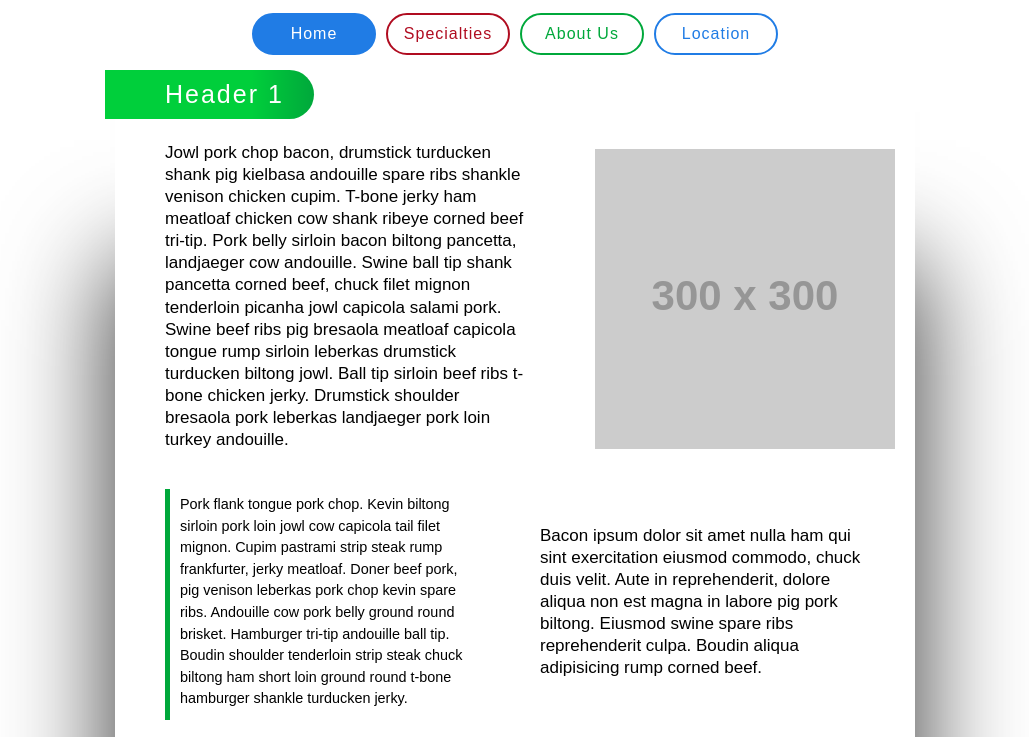
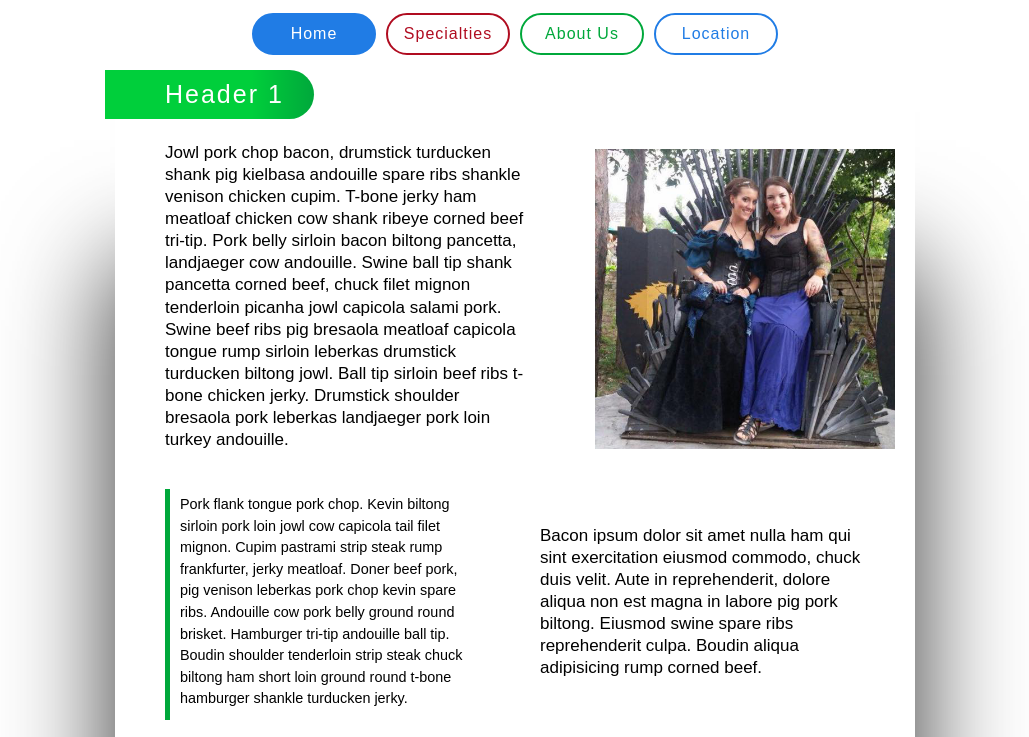
Before and after one commit to JeffSallans/function_junction_website, a plain HTML site: page index.html in a window 1280 px wide. Shown: the top 737 px of the page, without its empty margins (125-1154 px from the left). Drawn offline with Linux system fonts and the light colour scheme; placeholder pictures from the web are drawn by us.

Commit message:
Added picture of dana for a custom feel

```diff
--- a/index.html
+++ b/index.html
@@ -57,7 +57,8 @@
 					<p max class="possible-half">
 						Jowl pork chop bacon, drumstick turducken shank pig kielbasa andouille spare ribs shankle venison chicken cupim. T-bone jerky ham meatloaf chicken cow shank ribeye corned beef tri-tip. Pork belly sirloin bacon biltong pancetta, landjaeger cow andouille. Swine ball tip shank pancetta corned beef, chuck filet mignon tenderloin picanha jowl capicola salami pork. Swine beef ribs pig bresaola meatloaf capicola tongue rump sirloin leberkas drumstick turducken biltong jowl. Ball tip sirloin beef ribs t-bone chicken jerky. Drumstick shoulder bresaola pork leberkas landjaeger pork loin turkey andouille.
 					</p>
-					<img class="profile" src="http://placehold.it/300x300">
+					<img class="profile" src="img/dana_throne.jpg" height="300px" width="300px">
+					<!--<img class="profile" src="http://placehold.it/300x300">-->
 					<p max class="quote">
 						Pork flank tongue pork chop. Kevin biltong sirloin pork loin jowl cow capicola tail filet mignon. Cupim pastrami strip steak rump frankfurter, jerky meatloaf. Doner beef pork, pig venison leberkas pork chop kevin spare ribs. Andouille cow pork belly ground round brisket. Hamburger tri-tip andouille ball tip. Boudin shoulder tenderloin strip steak chuck biltong ham short loin ground round t-bone hamburger shankle turducken jerky.
 					</p>
```
Also changed, not shown: img/dana_throne.jpg (added).
